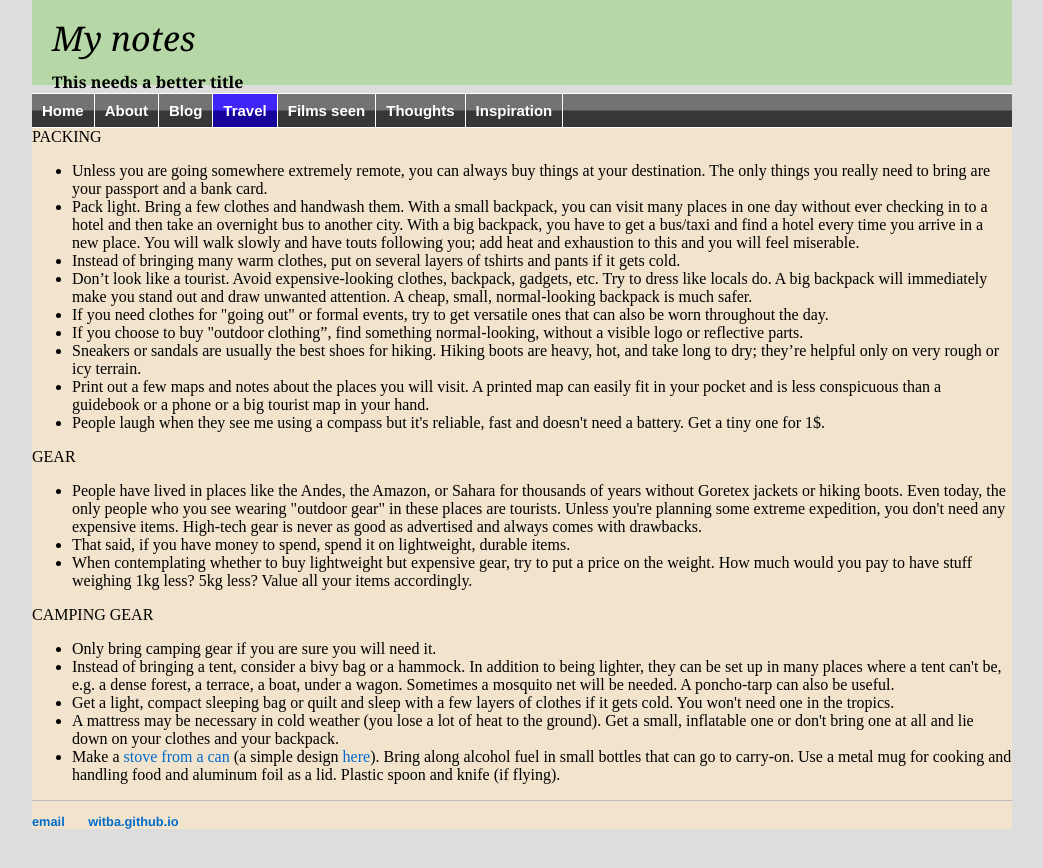
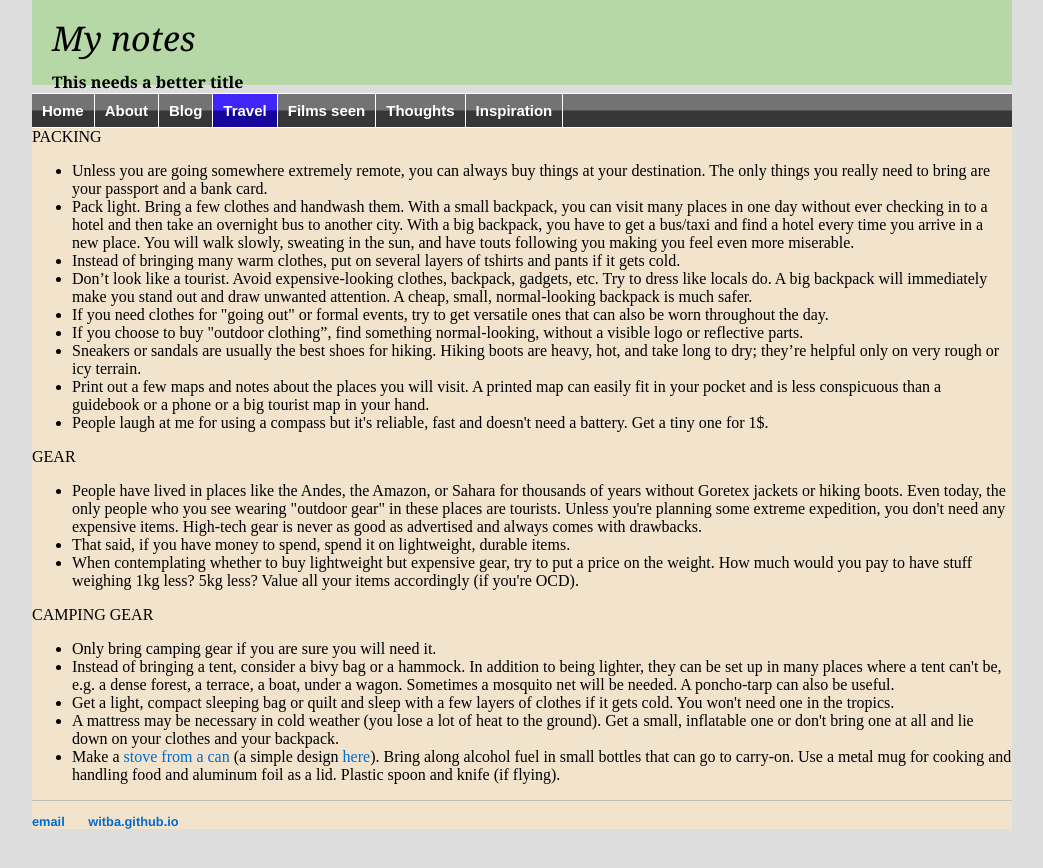
Before and after one commit to witba/witba.github.io, a Jekyll site: the page built from travel/packing.html, in a window 1280 px wide. Shown: the top 868 px of the page, without its empty margins (118-1161 px from the left). Built offline with Jekyll 4.4.1, drawn with Linux system fonts in a browser that asks for light colours.

Commit message:
Update packing.html

```diff
--- a/travel/packing.html
+++ b/travel/packing.html
@@ -8,20 +8,20 @@ title: Travel resources
 PACKING<br>
 <ul>
 <li>Unless you are going somewhere extremely remote, you can always buy things at your destination. The only things you really need to bring are your passport and a bank card.
-<li>Pack light. Bring a few clothes and handwash them. With a small backpack, you can visit many places in one day without ever checking in to a hotel and then take an overnight bus to another city. With a big backpack, you have to get a bus/taxi and find a hotel every time you arrive in a new place. You will walk slowly and have touts following you; add heat and exhaustion to this and you will feel miserable.
+<li>Pack light. Bring a few clothes and handwash them. With a small backpack, you can visit many places in one day without ever checking in to a hotel and then take an overnight bus to another city. With a big backpack, you have to get a bus/taxi and find a hotel every time you arrive in a new place. You will walk slowly, sweating in the sun, and have touts following you making you feel even more miserable.
 <li>Instead of bringing many warm clothes, put on several layers of tshirts and pants if it gets cold.
 <li>Don’t look like a tourist. Avoid expensive-looking clothes, backpack, gadgets, etc. Try to dress like locals do. A big backpack will immediately make you stand out and draw unwanted attention. A cheap, small, normal-looking backpack is much safer.
 <li>If you need clothes for "going out" or formal events, try to get versatile ones that can also be worn throughout the day.
 <li>If you choose to buy "outdoor clothing”, find something normal-looking, without a visible logo or reflective parts.
 <li>Sneakers or sandals are usually the best shoes for hiking. Hiking boots are heavy, hot, and take long to dry; they’re helpful only on very rough or icy terrain.
 <li>Print out a few maps and notes about the places you will visit. A printed map can easily fit in your pocket and is less conspicuous than a guidebook or a phone or a big tourist map in your hand.
-<li>People laugh when they see me using a compass but it's reliable, fast and doesn't need a battery. Get a tiny one for 1$.
+<li>People laugh at me for using a compass but it's reliable, fast and doesn't need a battery. Get a tiny one for 1$.
 </ul>
 GEAR<br>
 <ul>
 <li>People have lived in places like the Andes, the Amazon, or Sahara for thousands of years without Goretex jackets or hiking boots. Even today, the only people who you see wearing "outdoor gear" in these places are tourists. Unless you're planning some extreme expedition, you don't need any expensive items. High-tech gear is never as good as advertised and always comes with drawbacks.
 <li>That said, if you have money to spend, spend it on lightweight, durable items.
-<li>When contemplating whether to buy lightweight but expensive gear, try to put a price on the weight. How much would you pay to have stuff weighing 1kg less? 5kg less? Value all your items accordingly.
+<li>When contemplating whether to buy lightweight but expensive gear, try to put a price on the weight. How much would you pay to have stuff weighing 1kg less? 5kg less? Value all your items accordingly (if you're OCD).
 </ul>
 CAMPING GEAR<br>
 <ul>
```
